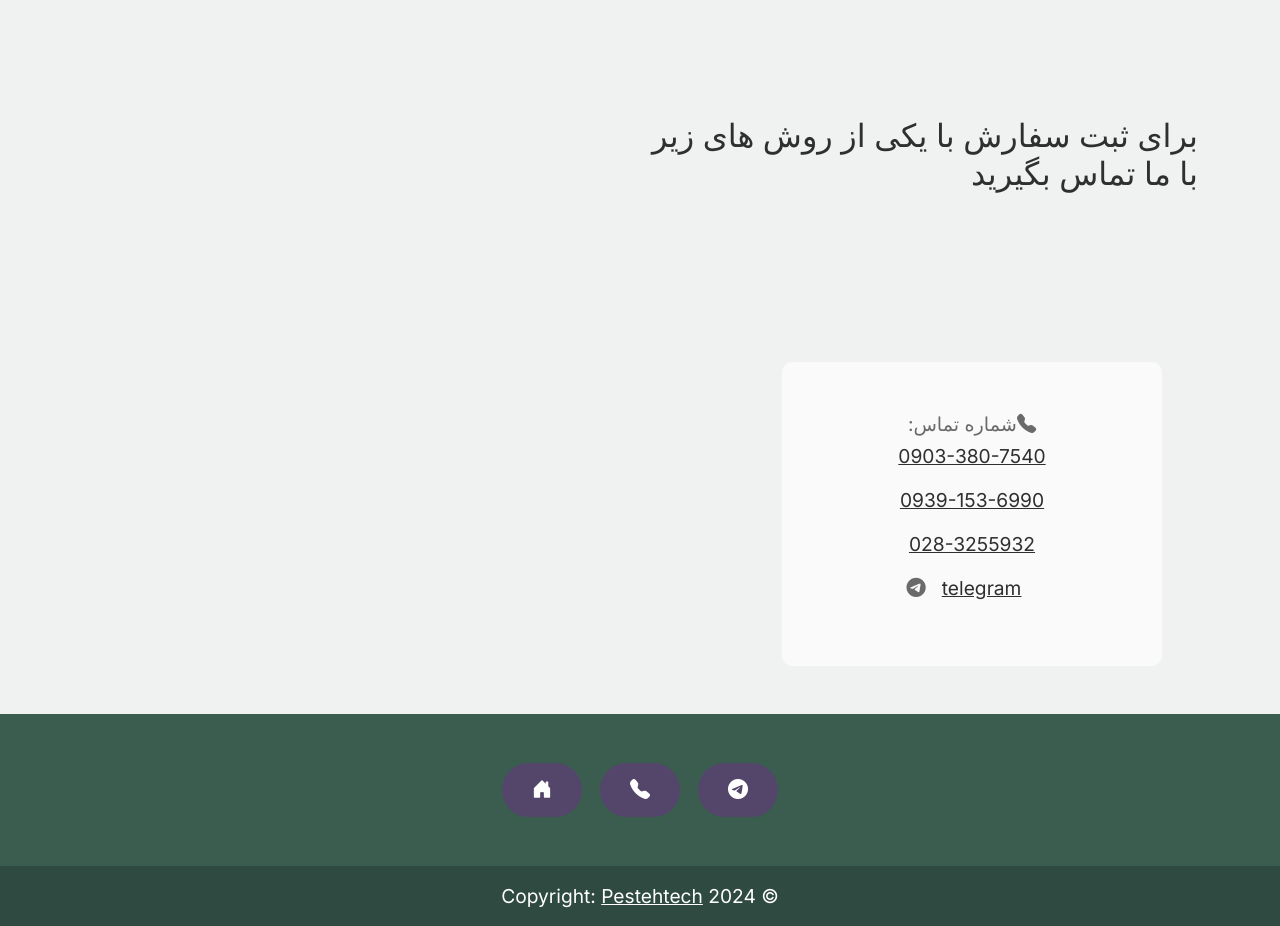
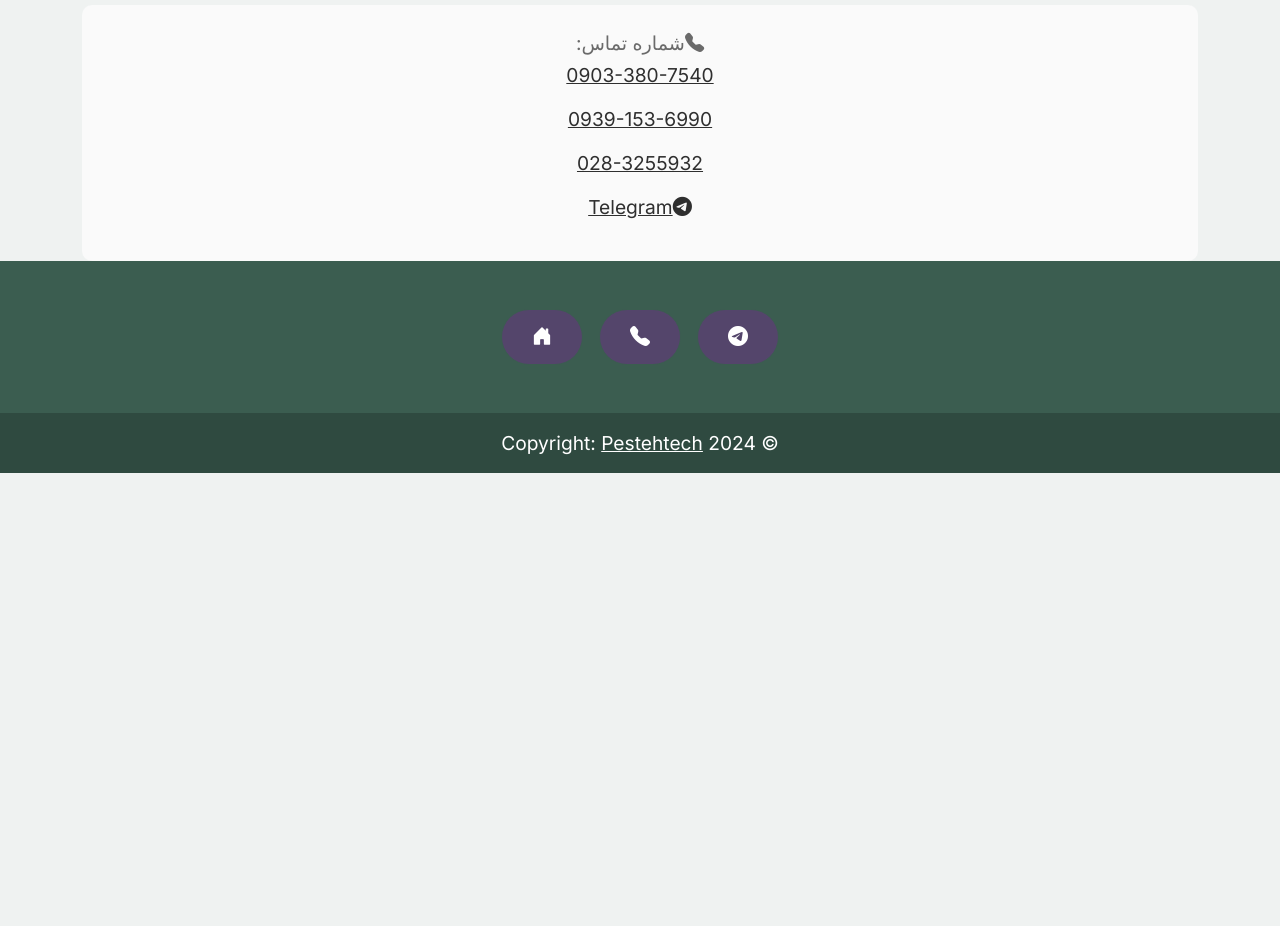
Before and after one commit to kooooori/qazvin, a plain HTML site: page index.html in a window 1280 px wide. Shown: the part 1857-2783 px from the top of the page. After the commit the page ends 2330 px from the top, so only its background shows below. Drawn offline with nearby package versions, Linux system fonts and the light colour scheme; a script that the page names is missing.

Commit message:
'salamaki3'

```diff
--- a/index.html
+++ b/index.html
@@ -232,35 +232,28 @@
     </div>
     <!-- End Why Choose Us Section -->
     <center><h3 id="number">تماس با ما</h3></center>
-    <div class="why-choose-section">
-      <div class="container">
-        <div class="row justify-content-between">
-          <div class="col-lg-6">
-            <h2 class="section-title">برای ثبت سفارش با یکی از روش های زیر با ما تماس بگیرید</h2>
-          </div>
+    <div class="container text-center">
+      <div class=" row-cols-1">
+        <div class="col mosmosak p-4"><i class="bi bi-telephone-fill"></i>شماره تماس: <br>
+          <p><a href="tel:09033807540">0903-380-7540</a></p>
+          <br>
+          <p><a href="tel:09391536990">0939-153-6990</a></p><br>
+          <p><a href="tel:0283255932">028-3255932</a></p>
+          <p><a dir="ltr" href="https://t.me/ali_ja677">Telegram<i class="bi bi-telegram"></i></a></p>
         </div>
+
+        <div class="col"></div>
+        <div class="col"></div>
       </div>
     </div>
+
         <!-- Start show number -->
-        <div class="container text-center">
-          <div class="row row-cols-3">
 
-            <div class="col mosmosak m-5 py-5"><i class="bi bi-telephone-fill"></i>شماره تماس: <br>
-              <p><a href="tel:09033807540">0903-380-7540</a></p>
-              <br>
-              <p><a href="tel:09391536990">0939-153-6990</a></p><br>
-              <p><a href="tel:0283255932">028-3255932</a></p>
-              <p><a class="p-3" dir="ltr" href="https://t.me/ali_ja677">telegram</a><i class="bi bi-telegram"></i></p>
-              </div>
-            <div class="col"></div>
-            <div class="col"></div>
-          </div>
-        </div>
+
         <!-- end show number -->
     <!-- Start Footer Section -->
     <!-- Remove the container if you want to extend the Footer to full width. -->
-    <div class="      class="custom-navbar navbar navbar navbar-expand-md navbar-dark bg-dark"
-    arial-label="Furni navigation bar"">
+
       <footer
         class="text-center text-lg-start"
         style="background-color: #3b5d50"
@@ -303,7 +296,7 @@
         </div>
         <!-- Copyright -->
       </footer>
-    </div>
+
     <!-- End of .container -->
     <!-- End Footer Section -->
 
```
Also changed, not shown: cantactUs.html (+5 -6 lines), cart-1.html (+2 -4 lines), cart-2.html (+1 -4 lines), cart-3.html (+2 -4 lines).
